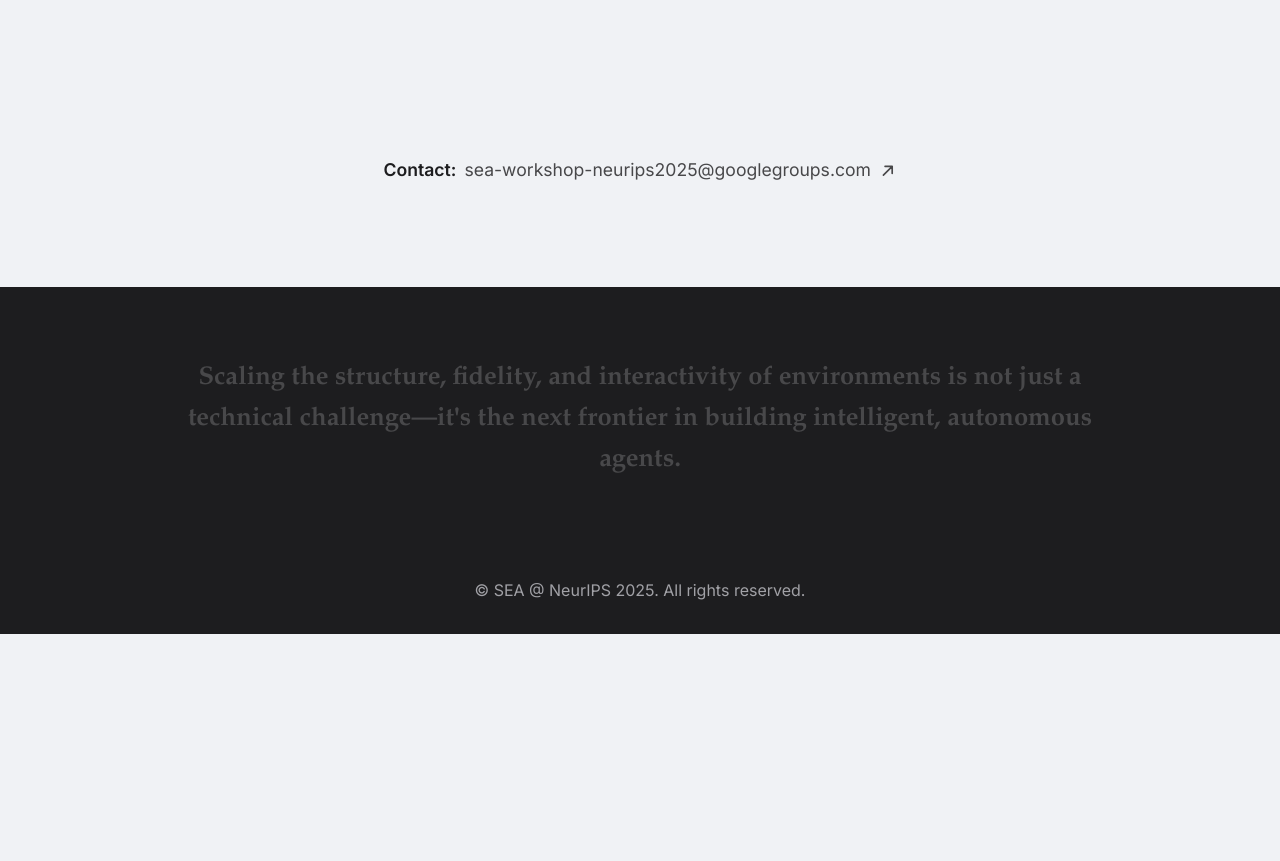
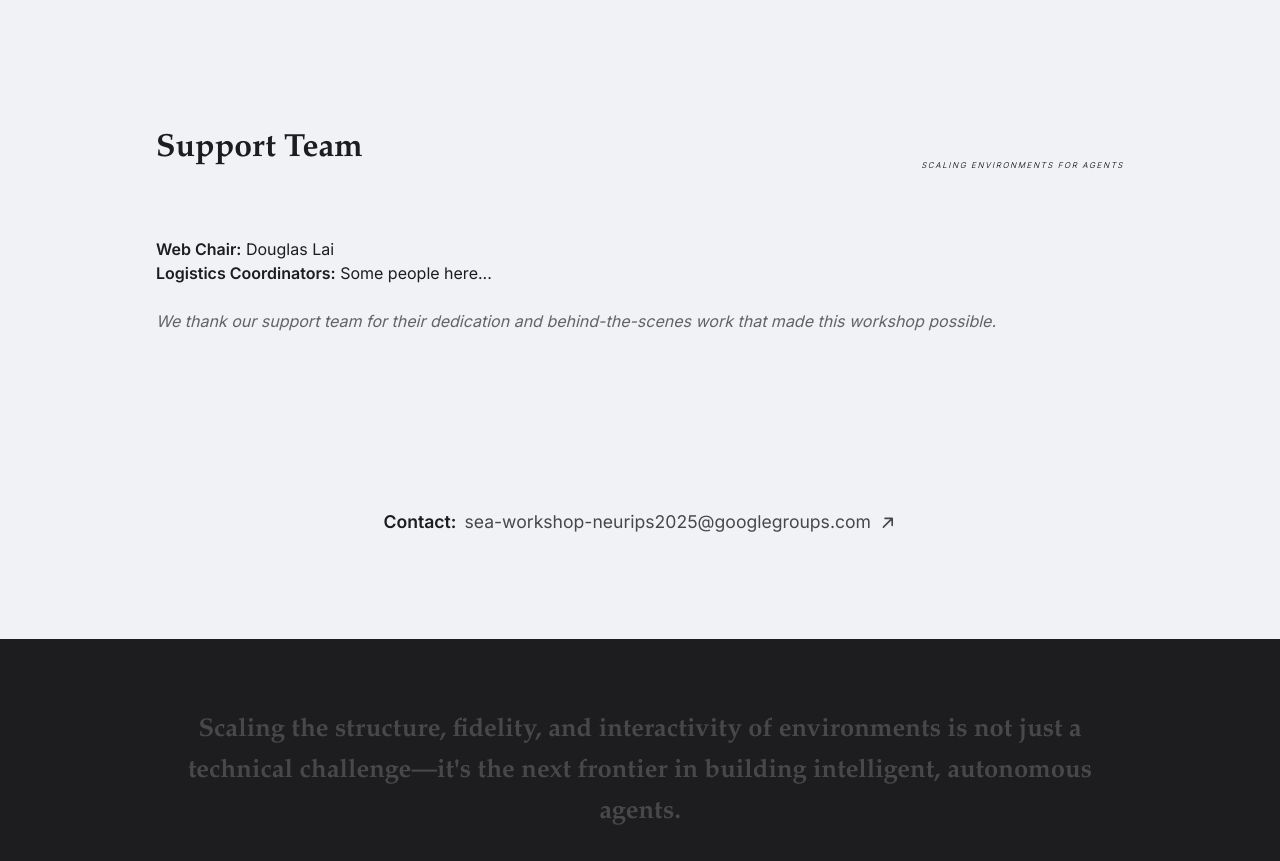
Before and after one commit to SEA-Workshop/sea-workshop.github.io, a website built with Vite: page index.html in a window 1280 px wide. Shown: the part 5856-6717 px from the top of the page. Before the commit the page ends 6490 px from the top, so only its background shows below. Built offline with nearby package versions, Linux system fonts and the light colour scheme.

Commit message:
add support team section

```diff
--- a/index.html
+++ b/index.html
@@ -604,6 +604,31 @@
       </div>
     </section>
 
+    <!-- Support Team Section -->
+    <section id="support-team" class="fade-in">
+      <div class="container">
+        <div class="section-header-component">
+          <div class="section-header-row">
+            <span class="section-header-title">Support Team</span>
+            <span class="section-header-subtitle">Scaling Environments for Agents</span>
+          </div>
+        </div>
+        <div class="section-content">
+          <ul class="support-team-list">
+            <li>
+              <strong>Web Chair:</strong> Douglas Lai
+            </li>
+            <li>
+              <strong>Logistics Coordinators:</strong> Some people here...
+            </li>
+          </ul>
+          <p style="margin-top: 1.5em; font-style: italic; color: var(--color-neutral-600);">
+            We thank our support team for their dedication and behind-the-scenes work that made this workshop possible.
+          </p>
+        </div>
+      </div>
+    </section>
+
     <!-- <section id="organizers" class="fade-in">
       <div class="container">
         <div class="section-header-component">
```
